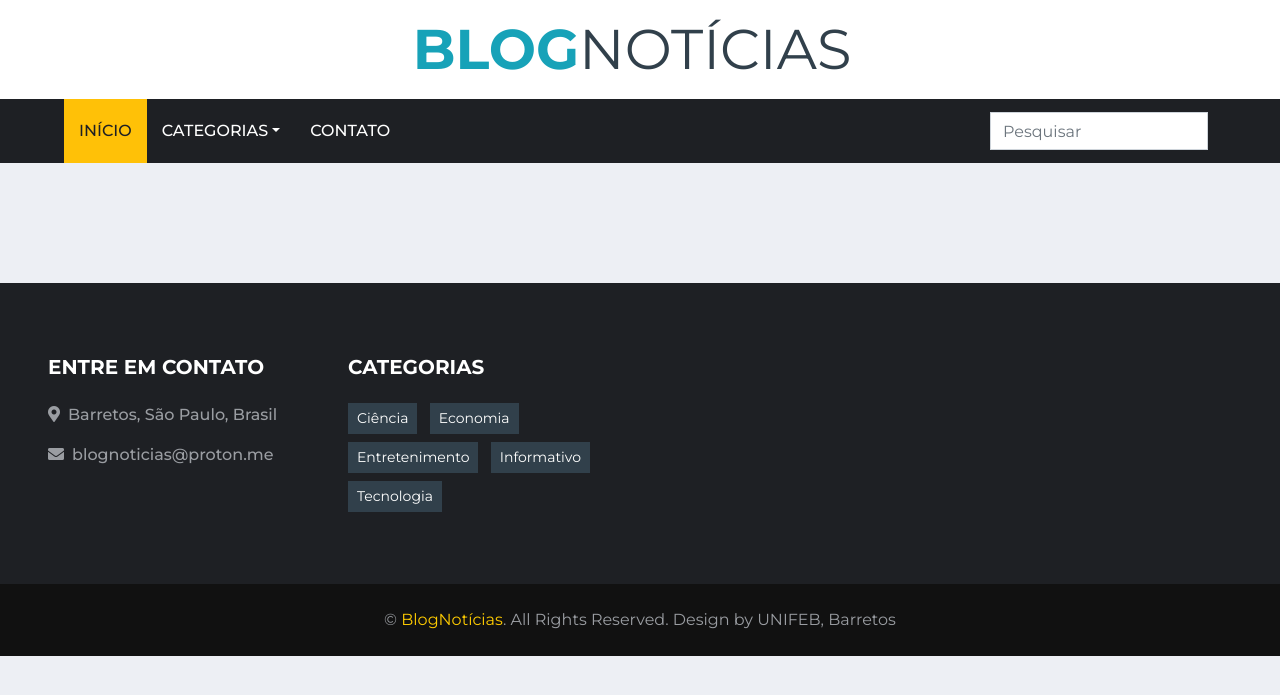
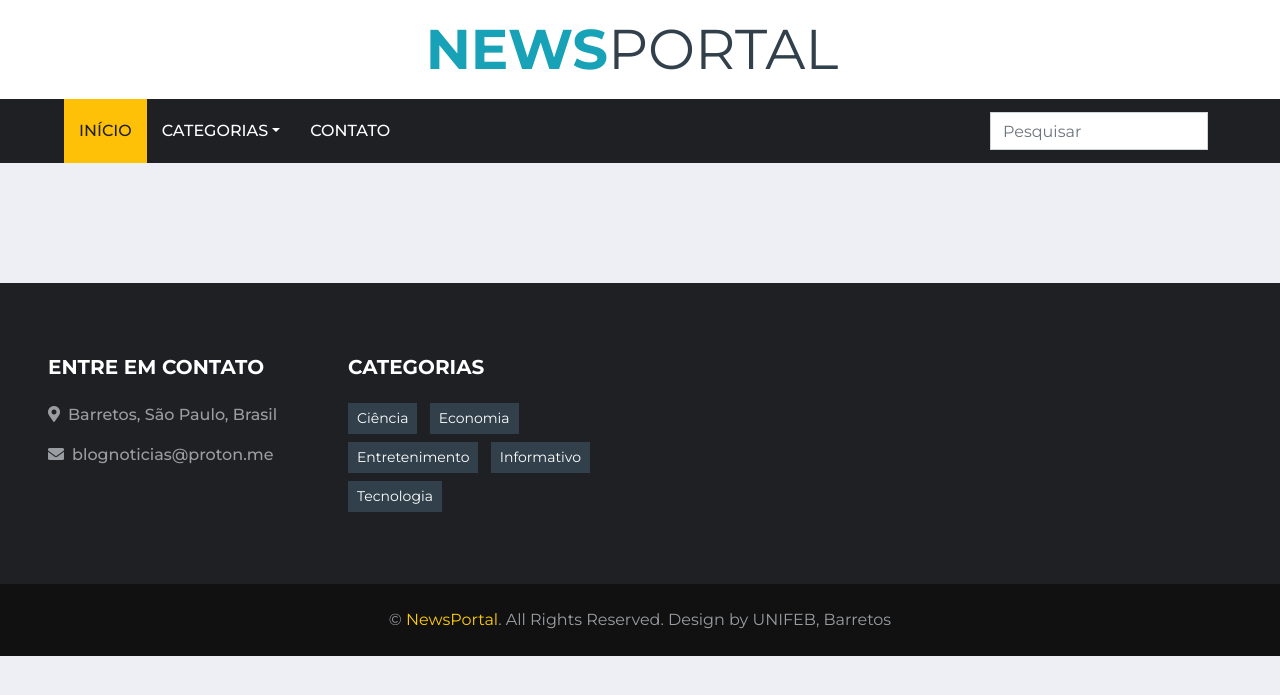
Before and after one commit to serjovsky/Blog_PI-main, a Django app: page / in a window 1280 px wide. Shown: the part 35-730 px from the top of the page. Run offline with Django 4.2, Linux system fonts and the light colour scheme; data that the repository does not hold is empty; some libraries are stand-ins or nearby versions.

Commit message:
Atualização do nome do blog

```diff
--- a/templates/base.html
+++ b/templates/base.html
@@ -2,7 +2,7 @@
 <html lang="pt">
 
 <head>
-  <title>{% block titulo %}{% endblock %}BlogNotícias</title>
+  <title>{% block titulo %}{% endblock %}NewsPortal</title>
   {% include 'parciais/_head.html' %}
 </head>
 
--- a/templates/parciais/_footer.html
+++ b/templates/parciais/_footer.html
@@ -22,7 +22,7 @@
 </div>
 
 <div class="container-fluid py-4 px-sm-3 px-md-5" style="background: #111111;">
-    <p class="m-0 text-center">&copy; <a href="#">BlogNotícias</a>. All Rights Reserved.
+    <p class="m-0 text-center">&copy; <a href="#">NewsPortal</a>. All Rights Reserved.
     Design by UNIFEB, Barretos<br>
 </p>
 </div>
--- a/templates/parciais/_head.html
+++ b/templates/parciais/_head.html
@@ -24,14 +24,14 @@
     <div class="row justify-content-md-center bg-white py-3 px-lg-5 ">
 
             <a href="/" class="navbar-brand p-0 d-none d-lg-block">
-                <h1 class="m-0 display-4 text-uppercase text-info">Blog<span class="text-secondary font-weight-normal">Notícias</span></h1>
+                <h1 class="m-0 display-4 text-uppercase text-info">News<span class="text-secondary font-weight-normal">Portal</span></h1>
             </a>
 
     </div>
 </div>
 
 <meta charset="utf-8">
-    <title>BlogNotícias</title>
+    <title>NewsPortal</title>
     <meta content="width=device-width, initial-scale=1.0" name="viewport">
     <meta content="NewsBlog" name="keywords">
     <meta content="NewsBlog" name="description">
```
